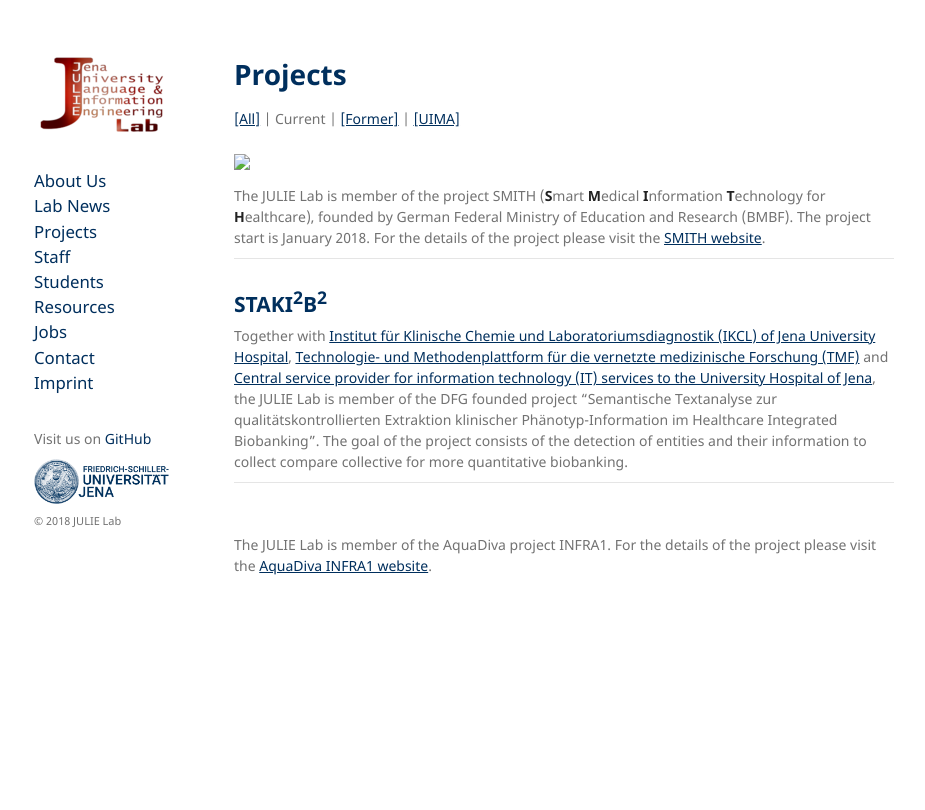
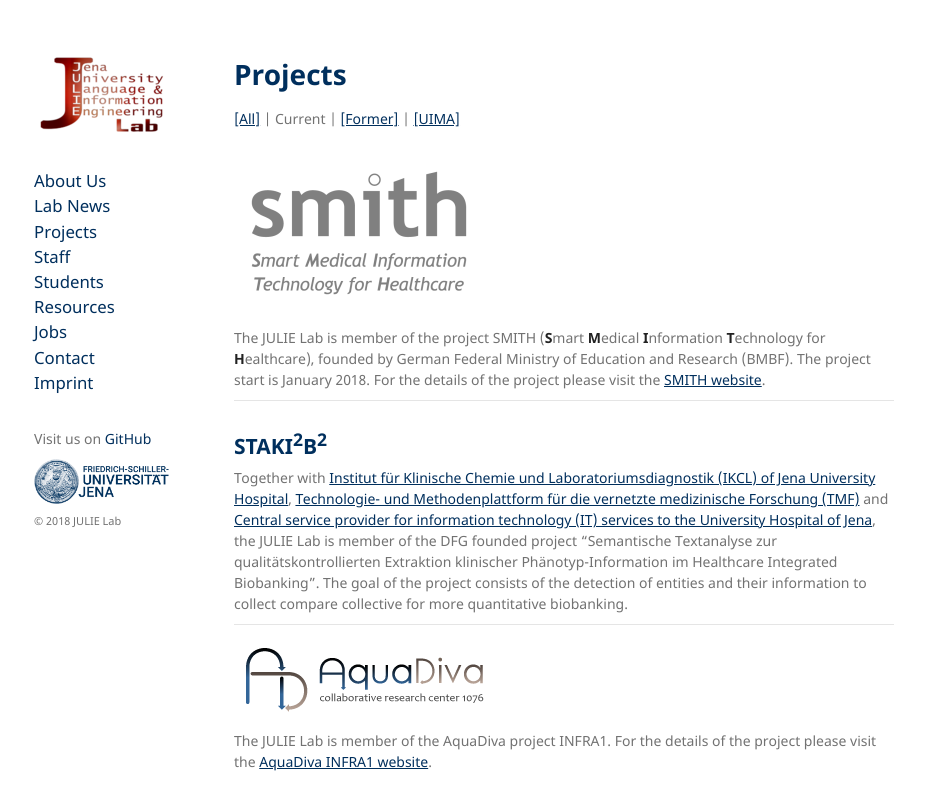
Before and after one commit to JULIELab/JULIELab.github.io, a Jekyll site: the page built from Projects/current.md, in a window 1280 px wide. Shown: the top 810 px of the page, without its empty margins (176-1101 px from the left). Built offline with Jekyll 4.4.1, drawn with Linux system fonts in a browser that asks for light colours; our own code applies the rules of GitHub Pages for plain Markdown files.

Commit message:
Update current.md

```diff
--- a/Projects/current.md
+++ b/Projects/current.md
@@ -9,7 +9,7 @@
 [[Former]](former.html) |
 [[UIMA]](UIMA.html)
 
-<img style="margin-top:15px" src="http://julielab.de/coling_multimedia/de/img/Projects/projects_SMITH-width-250-height-158.png" />
+<img style="margin-top:15px" src="/coling_multimedia/projects_SMITH-width-250-height-158.png" />
 
 The JULIE Lab is member of the project SMITH (**S**mart **M**edical **I**nformation **T**echnology for **H**ealthcare), founded by German Federal Ministry of Education and Research (BMBF). The project start is January 2018. For the details of the project please visit the [SMITH website](http://www.smith.care/).
 
@@ -21,6 +21,6 @@
 
 ------------------------------------------------------------------------
 
-![](http://julielab.de/coling_multimedia/de/img/Projects/projects_AquaDiva-width-360-height-70.png)
+![](/coling_multimedia/projects_AquaDiva-width-360-height-70.png)
 
 The JULIE Lab is member of the AquaDiva project INFRA1. For the details of the project please visit the [AquaDiva INFRA1 website](http://www.aquadiva.uni-jena.de/).
```
